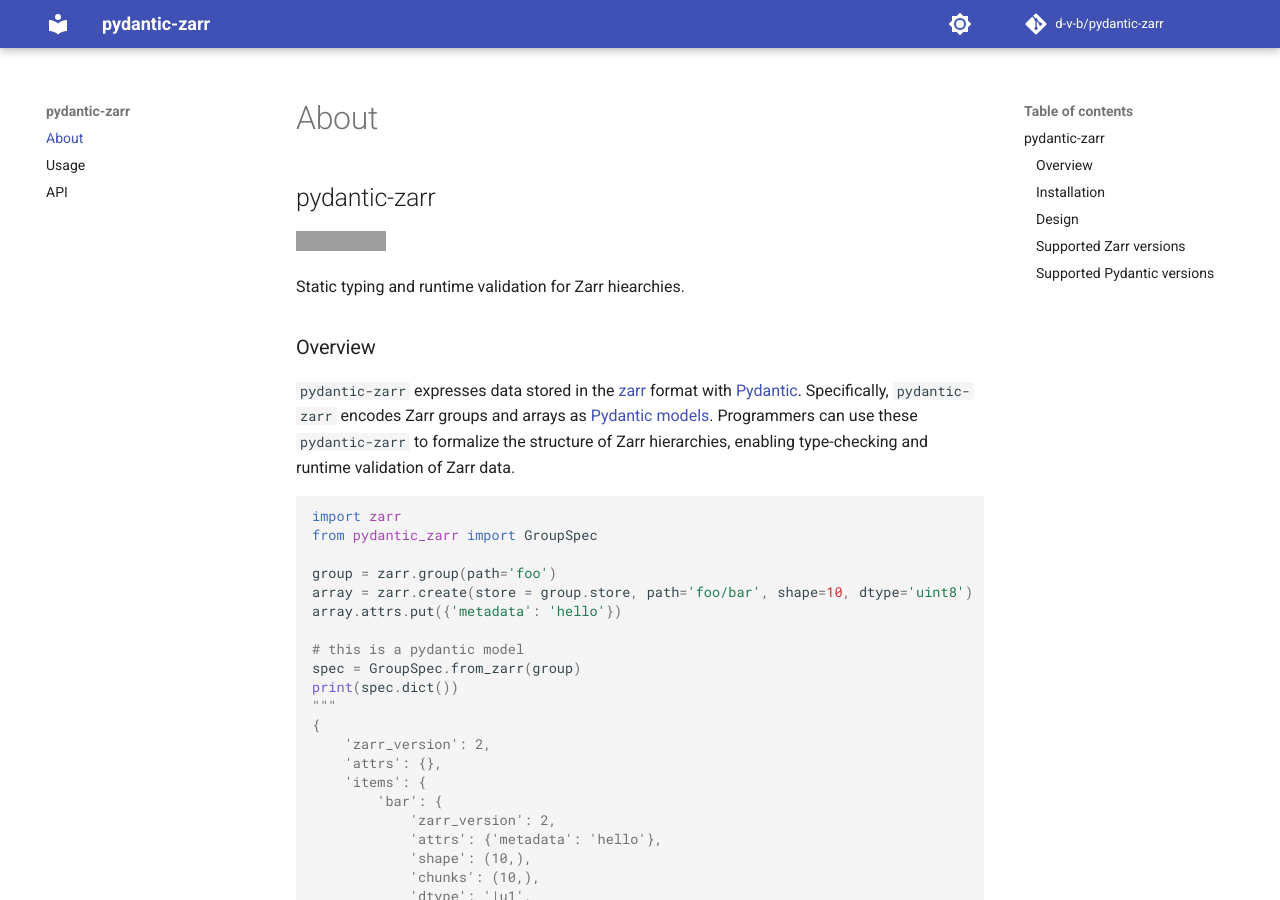
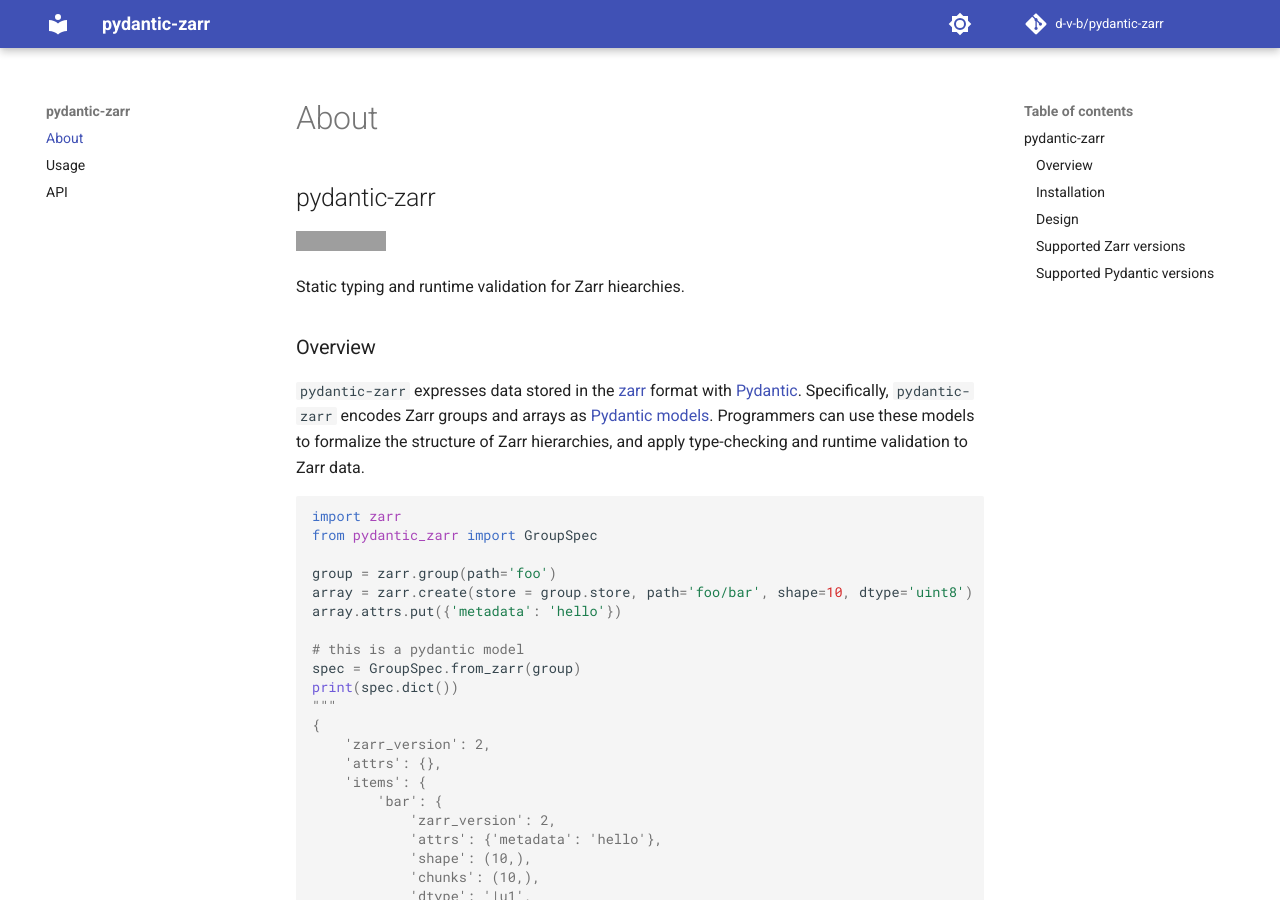
Before and after one commit to janelia-cellmap/pydantic-zarr, an MkDocs documentation site: the page built from docs/index.md, in a window 1280 px wide and 900 px high. Built offline with MkDocs 1.6.1 and Material for MkDocs 9.7.7, drawn with Linux system fonts in a browser that asks for light colours; comment, search, counter and statistics services are not loaded; grey boxes are pictures that could not be loaded.

Commit message:
docs: fix broken link and typo

````diff
--- a/docs/index.md
+++ b/docs/index.md
@@ -5,7 +5,7 @@
 Static typing and runtime validation for Zarr hiearchies.
 
 ## Overview
-`pydantic-zarr` expresses data stored in the [zarr](https://zarr.readthedocs.io/en/stable/) format with [Pydantic](https://docs.pydantic.dev/1.10/). Specifically, `pydantic-zarr` encodes Zarr groups and arrays as [Pydantic models](https://docs.pydantic.dev/1.10/usage/models/). Programmers can use these `pydantic-zarr` to formalize the structure of Zarr hierarchies, enabling type-checking and runtime validation of Zarr data.
+`pydantic-zarr` expresses data stored in the [zarr](https://zarr.readthedocs.io/en/stable/) format with [Pydantic](https://docs.pydantic.dev/1.10/). Specifically, `pydantic-zarr` encodes Zarr groups and arrays as [Pydantic models](https://docs.pydantic.dev/1.10/usage/models/). Programmers can use these models to formalize the structure of Zarr hierarchies, and apply type-checking and runtime validation to Zarr data.
 
 ```python
 import zarr
@@ -74,7 +74,7 @@
 
 `GroupSpec` and `ArraySpec` are both [generic models](https://docs.pydantic.dev/1.10/usage/models/#generic-models). `GroupSpec` takes two type parameters, the first specializing the type of `GroupSpec.attrs`, and the second specializing the type of the *values* of `GroupSpec.items` (they keys of `GroupSpec.items` are always strings). `ArraySpec` only takes one type parameter, which specializes the type of `ArraySpec.attrs`.
 
-Examples using this generic typing functionality can be found in the [usage guide](intro.md#using-generic-types)
+Examples using this generic typing functionality can be found in the [usage guide](usage.md#using-generic-types).
 
 ## Supported Zarr versions
 
````
Also changed, not shown: 1 other file.
